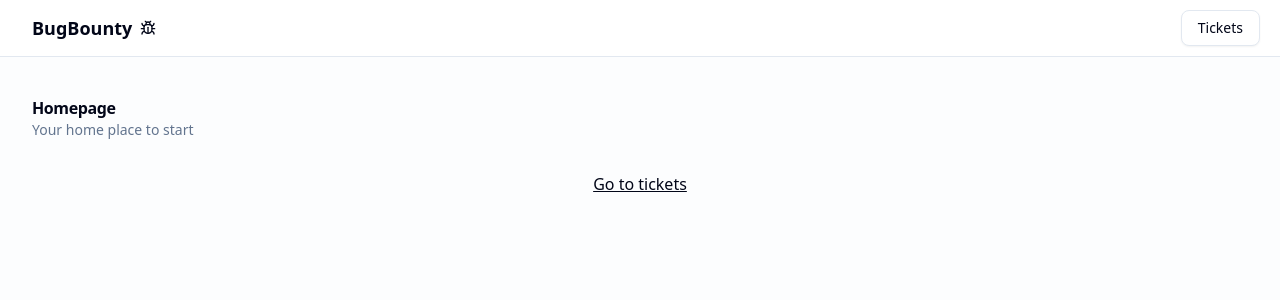
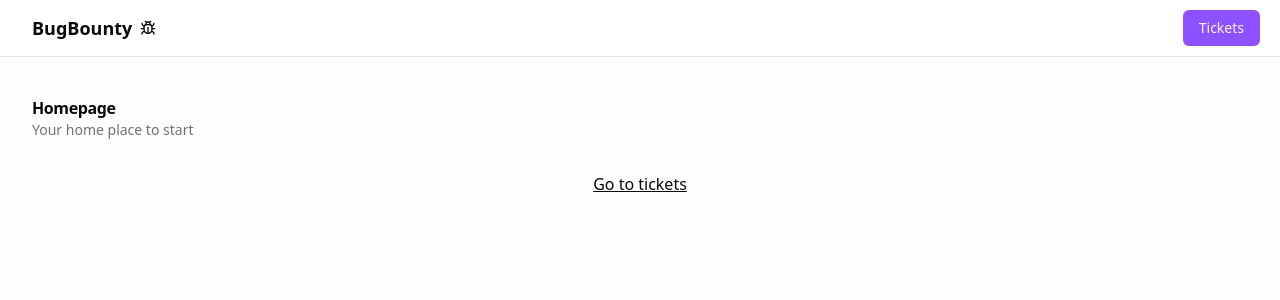
Before and after one commit to illusivesunrae/road-to-next, a Next.js app: page / in a window 1280 px wide. Shown: the top 300 px of the page. Built offline with nearby package versions, Linux system fonts and the light colour scheme.

Commit message:
Updated shadecn/ui theme

```diff
--- a/src/app/globals.css
+++ b/src/app/globals.css
@@ -91,72 +91,72 @@
 }
 
 :root {
-  --radius: 0.625rem;
+  --radius: 0.5rem;
   --background: oklch(1 0 0);
-  --foreground: oklch(0.129 0.042 264.695);
+  --foreground: oklch(0.141 0.005 285.823);
   --card: oklch(1 0 0);
-  --card-foreground: oklch(0.129 0.042 264.695);
+  --card-foreground: oklch(0.141 0.005 285.823);
   --popover: oklch(1 0 0);
-  --popover-foreground: oklch(0.129 0.042 264.695);
-  --primary: oklch(0.208 0.042 265.755);
-  --primary-foreground: oklch(0.984 0.003 247.858);
-  --secondary: oklch(0.968 0.007 247.896);
-  --secondary-foreground: oklch(0.208 0.042 265.755);
-  --muted: oklch(0.968 0.007 247.896);
-  --muted-foreground: oklch(0.554 0.046 257.417);
-  --accent: oklch(0.968 0.007 247.896);
-  --accent-foreground: oklch(0.208 0.042 265.755);
+  --popover-foreground: oklch(0.141 0.005 285.823);
+  --primary: oklch(0.606 0.25 292.717);
+  --primary-foreground: oklch(0.969 0.016 293.756);
+  --secondary: oklch(0.967 0.001 286.375);
+  --secondary-foreground: oklch(0.21 0.006 285.885);
+  --muted: oklch(0.967 0.001 286.375);
+  --muted-foreground: oklch(0.552 0.016 285.938);
+  --accent: oklch(0.967 0.001 286.375);
+  --accent-foreground: oklch(0.21 0.006 285.885);
   --destructive: oklch(0.577 0.245 27.325);
-  --border: oklch(0.929 0.013 255.508);
-  --input: oklch(0.929 0.013 255.508);
-  --ring: oklch(0.704 0.04 256.788);
+  --border: oklch(0.92 0.004 286.32);
+  --input: oklch(0.92 0.004 286.32);
+  --ring: oklch(0.606 0.25 292.717);
   --chart-1: oklch(0.646 0.222 41.116);
   --chart-2: oklch(0.6 0.118 184.704);
   --chart-3: oklch(0.398 0.07 227.392);
   --chart-4: oklch(0.828 0.189 84.429);
   --chart-5: oklch(0.769 0.188 70.08);
-  --sidebar: oklch(0.984 0.003 247.858);
-  --sidebar-foreground: oklch(0.129 0.042 264.695);
-  --sidebar-primary: oklch(0.208 0.042 265.755);
-  --sidebar-primary-foreground: oklch(0.984 0.003 247.858);
-  --sidebar-accent: oklch(0.968 0.007 247.896);
-  --sidebar-accent-foreground: oklch(0.208 0.042 265.755);
-  --sidebar-border: oklch(0.929 0.013 255.508);
-  --sidebar-ring: oklch(0.704 0.04 256.788);
+  --sidebar: oklch(0.985 0 0);
+  --sidebar-foreground: oklch(0.141 0.005 285.823);
+  --sidebar-primary: oklch(0.606 0.25 292.717);
+  --sidebar-primary-foreground: oklch(0.969 0.016 293.756);
+  --sidebar-accent: oklch(0.967 0.001 286.375);
+  --sidebar-accent-foreground: oklch(0.21 0.006 285.885);
+  --sidebar-border: oklch(0.92 0.004 286.32);
+  --sidebar-ring: oklch(0.606 0.25 292.717);
 }
 
 .dark {
-  --background: oklch(0.129 0.042 264.695);
-  --foreground: oklch(0.984 0.003 247.858);
-  --card: oklch(0.208 0.042 265.755);
-  --card-foreground: oklch(0.984 0.003 247.858);
-  --popover: oklch(0.208 0.042 265.755);
-  --popover-foreground: oklch(0.984 0.003 247.858);
-  --primary: oklch(0.929 0.013 255.508);
-  --primary-foreground: oklch(0.208 0.042 265.755);
-  --secondary: oklch(0.279 0.041 260.031);
-  --secondary-foreground: oklch(0.984 0.003 247.858);
-  --muted: oklch(0.279 0.041 260.031);
-  --muted-foreground: oklch(0.704 0.04 256.788);
-  --accent: oklch(0.279 0.041 260.031);
-  --accent-foreground: oklch(0.984 0.003 247.858);
+  --background: oklch(0.141 0.005 285.823);
+  --foreground: oklch(0.985 0 0);
+  --card: oklch(0.21 0.006 285.885);
+  --card-foreground: oklch(0.985 0 0);
+  --popover: oklch(0.21 0.006 285.885);
+  --popover-foreground: oklch(0.985 0 0);
+  --primary: oklch(0.541 0.281 293.009);
+  --primary-foreground: oklch(0.969 0.016 293.756);
+  --secondary: oklch(0.274 0.006 286.033);
+  --secondary-foreground: oklch(0.985 0 0);
+  --muted: oklch(0.274 0.006 286.033);
+  --muted-foreground: oklch(0.705 0.015 286.067);
+  --accent: oklch(0.274 0.006 286.033);
+  --accent-foreground: oklch(0.985 0 0);
   --destructive: oklch(0.704 0.191 22.216);
   --border: oklch(1 0 0 / 10%);
   --input: oklch(1 0 0 / 15%);
-  --ring: oklch(0.551 0.027 264.364);
+  --ring: oklch(0.541 0.281 293.009);
   --chart-1: oklch(0.488 0.243 264.376);
   --chart-2: oklch(0.696 0.17 162.48);
   --chart-3: oklch(0.769 0.188 70.08);
   --chart-4: oklch(0.627 0.265 303.9);
   --chart-5: oklch(0.645 0.246 16.439);
-  --sidebar: oklch(0.208 0.042 265.755);
-  --sidebar-foreground: oklch(0.984 0.003 247.858);
-  --sidebar-primary: oklch(0.488 0.243 264.376);
-  --sidebar-primary-foreground: oklch(0.984 0.003 247.858);
-  --sidebar-accent: oklch(0.279 0.041 260.031);
-  --sidebar-accent-foreground: oklch(0.984 0.003 247.858);
+  --sidebar: oklch(0.21 0.006 285.885);
+  --sidebar-foreground: oklch(0.985 0 0);
+  --sidebar-primary: oklch(0.541 0.281 293.009);
+  --sidebar-primary-foreground: oklch(0.969 0.016 293.756);
+  --sidebar-accent: oklch(0.274 0.006 286.033);
+  --sidebar-accent-foreground: oklch(0.985 0 0);
   --sidebar-border: oklch(1 0 0 / 10%);
-  --sidebar-ring: oklch(0.551 0.027 264.364);
+  --sidebar-ring: oklch(0.541 0.281 293.009);
 }
 
 @layer base {
--- a/src/app/layout.tsx
+++ b/src/app/layout.tsx
@@ -39,7 +39,7 @@ export default function RootLayout({
               <h1 className="text-lg font-semibold">BugBounty</h1><LucideBug />
             </Link>
           </div>
-          <div><Link href={ticketsPath()} className={buttonVariants({ variant: "outline"})}>Tickets</Link></div>
+          <div><Link href={ticketsPath()} className={buttonVariants({ variant: "default"})}>Tickets</Link></div>
         </nav>
         <main className="min-h-screen flex-1 overflow-y-auto overflow-x-hidden py-24 px-8 bg-secondary/20 flex flex-col">
           {children}
```
